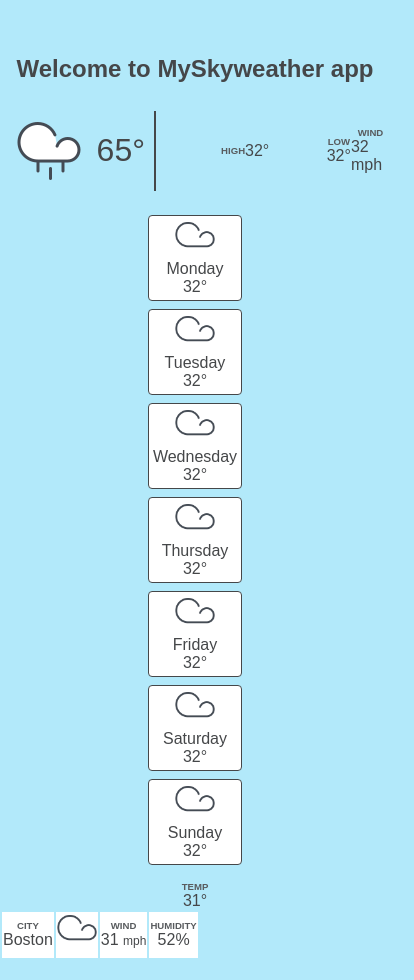
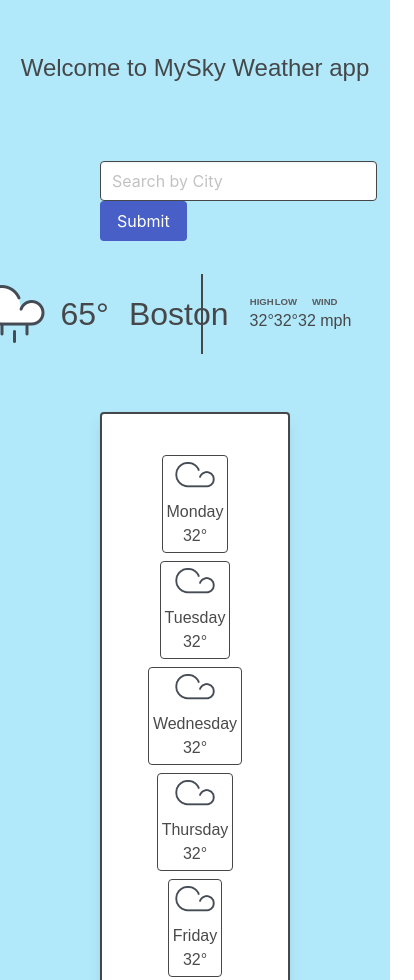
Before and after one commit to anna071387/GetMyWeather, a plain HTML site: page index.html in a window 390 px wide. Shown: the top 980 px of the page, 414 px wide, since content can reach past the window. Drawn offline with nearby package versions, Linux system fonts and the light colour scheme; no server answers.

Commit message:
updated css, js, and html to responsive design

```diff
--- a/assets/script.js
+++ b/assets/script.js
@@ -1,17 +1,7 @@
-
-
-// https://api.open-meteo.com/v1/forecast?latitude=52.52&longitude=13.41&hourly=temperature_2m,relativehumidity_2m,weathercode,windspeed_10m&daily=weathercode,temperature_2m_max,temperature_2m_min,windspeed_10m_max&temperature_unit=fahrenheit&windspeed_unit=mph&precipitation_unit=inch&timeformat=unixtime&timezone=America%2FChicago
-
-// export function getWeather(lat, lon, timezone) {
-
-// }
 
 
 
-var today = dayjs();
 
-$('#1a').text(today.format('MMM D, YYYY'));
-console.log(today);
 
 
 
@@ -21,23 +11,24 @@ console.log(today);
 //  Allows to draw data for a searched city, api key applied
 // function fetchWeather(query){
 
-    // draws response from data
-    function fetchWeather(requestUrl) {
+    // // draws response from data
+    // function fetchWeather(requestUrl) {
 
-    var requestUrl = `https://api.openweathermap.org/data/2.5/forcast?q=Boston&appid=784613bb935644a3c30729d18d748757&units=imperial`;
+    var requestUrl = "https://api.openweathermap.org/data/2.5/forecast?q=Boston&appid=784613bb935644a3c30729d18d748757&units=imperial";
 
     fetch(requestUrl)
         .then(function(response) {
         return response.json();
         })
         .then(function(data) {
-            console.log(data);
+            console.log(data.city.name);
+            // console.log(data.list[0].main.temp + "F");
         })
 
         .catch(function(err) {
             console.log(err);
         })
-    }
+    // }
 
 // call function
 
@@ -68,9 +59,8 @@ console.log(today);
 //  }
 
 
- fetchWeather();
+//  fetchWeather();
 //  renderWeather();
-
 
 
 
--- a/assets/style.css
+++ b/assets/style.css
@@ -10,29 +10,21 @@ body {
     font-family: sans-serif;
 }
 
-.blurred {
-    filter: blur (3px);
-    overflow: hidden;
+
+
+
+.header-top {
+ display: flex;
+ justify-content: center;
+ font-size: 1.5rem;
+ padding-top: 50px;
+ padding-bottom: 50px;
 }
 
-.header {
+.local {
     display: flex;
-    align-items: center;
+
 }
-
-.header-top {
-    display: flex;
-    width: 100%;
-    align-items: center;
-    justify-content: center;
-}
-.p-5 {
-    margin-top: 35px;
-    background-color: rgb(178, 233, 250);
-    width: 100vw;
-    color:  rgb(69, 71, 73);
-    text-align: center;
-  }
 
 .header-left {
     display: flex;
@@ -41,9 +33,51 @@ body {
     justify-content: center;
     margin: .5rem;
     padding: .5rem;
-    border-right: 2px solid rgb(69, 71, 73)
+    border-right: 2px solid rgb(69, 71, 73);
+}
+.header-right {
+    display: flex;
+    width: 50%;
+    align-items: center;
+    justify-content: center;
+    margin: .5rem;
+    padding: .5rem;
 }
 
+.find {
+    display: flex;
+    margin: 25px;
+
+}
+.buttons {
+    display: flex;
+    justify-content: center;
+}
+
+.field {
+    display: flex;
+    flex-wrap: wrap;
+    margin-left: 75px;
+
+}
+
+.input {
+    display: flex;
+    flex-wrap: wrap;
+    width: 71vw;
+    border: 1px solid rgb(69, 71, 73) ;
+
+}
+.card {
+    display: flex;
+    justify-content: center;
+    border: 2px solid rgb(69, 71, 73);
+    margin-left: 100px;
+    margin-right: 100px;
+    margin-top: 50px;
+    margin-bottom: 25px;
+    padding: 25px;
+}
 .weather-icon {
     width: 40px;
     height: 40px;
@@ -58,15 +92,10 @@ body {
     font-size: 2rem;
     margin-left: 1rem;
 }
-.header-right {
-    display: flex;
-    width: 50%;
-    align-items: center;
-    justify-content: center;
-    margin: .5rem;
-    padding: .5rem;
+.header-city-current{
+    font-size: 2rem;
+    padding-left: 20px;
 }
-
 
 
 .info-group {
@@ -75,7 +104,7 @@ body {
     align-items: center;
 }
 
-.label {
+.label2 {
     text-transform: uppercase;
     font-weight: bold;
     font-size: 0.6rem;
@@ -89,7 +118,8 @@ body {
 }
 
 .day-section {
-    display: grid;
+    display: flex;
+    flex-wrap: wrap;
     grid-template-columns: repeat (auto, 75px);
     gap: .5rem;
     justify-content: center;
@@ -112,15 +142,26 @@ body {
     margin-top: 0.5rem;
 }
 
-.city-sectioin {
-    width:100%;
+.quoted {
+    display: flex;
+    justify-content: center;
+    width: 100%;
+    align-items: center;
+    background: white;
+}
+
+.city-section {
+    /* width:100%; */
     text-align: center;
-    border-spacing: 0;
+
 }
+
+
 .city-row {
     background-color: white;
     border: 3px rgb(69, 71, 73);
     border-radius:0.25rem;
+
 }
 .city-row:nth-child(2n) {
     background-color: rgb(196, 193, 193);
@@ -128,6 +169,7 @@ body {
     border-radius:0.25rem;
 }
 
-.hour-row > td {
-    padding: 0.25rem 0.5rem
+.city-row > td {
+    padding: 0.5rem 1.5rem
+
 }
--- a/index.html
+++ b/index.html
@@ -8,54 +8,67 @@
     <link rel="stylesheet" href="https://use.fontawesome.com/releases/v5.8.1/css/all.css"
         integrity="sha384-50oBUHEmvpQ+1lW4y57PTFmhCaXp0ML5d60M1M7uH2+nqUivzIebhndOJK28anvf" crossorigin="anonymous" />
     <link href="https://fonts.googleapis.com/css2?family=Fira+Code&display=swap" rel="stylesheet">
+    <link rel="stylesheet" href="https://cdn.jsdelivr.net/npm/bulma@0.9.4/css/bulma.min.css">
     <link rel="stylesheet" href="./assets/style.css">
     <title>MySky</title>
 </head>
 
-<body class="blurred">
-    <section class="header-top p-5 mb-4">
-            <h1 class="display-3">Welcome to MySky</h1>
-            <h1 class="display-3">weather app</h1>
-            <section>
-              <p id= "1a" id="3a" class="answer" style='font-size:36px'></p>
-            </p>
-            <p id="currentDay" class="lead" ></p>
+<body>
+
+    <section class="header-top">Welcome to MySky Weather app
     </section>
 
+    <section class="find">
+        <div class="field">
+            <label class="label"></label>
+            <div class="control is-grouped ">
+                <input class="input" type="text" placeholder="Search by City">
+            </div>
+            <div class="buttons">
+                <button class="button is-link">Submit</button>
+            </div>
+        </div>
     </section>
-    <header class="header-top">
 
+    <!--
+    <header class="header-top"> -->
+
+    <section class="local">
         <div class="header-left">
             <img class="weather-icon.large" src="./assets/images/icons/rain.png" data-current-icon />
             <div class="header-temp-current">
                 <span data-current-temp> 65</span>&deg;
             </div>
+            <div class="header-city-current"> Boston</div>
         </div>
 
 
         <div class="header-right">
 
             <div class="info-group">
-                <div class="label"> high</div>
-                </div><span data-current-high> 32</span>&deg;</div>
+                <div class="label2"> high</div>
+                <div><span data-current-high> 32</span>&deg;
+                </div>
             </div>
 
             <div class="info-group">
-                <div class="label"> low</div>
+                <div class="label2"> low</div>
                 <div><span data-current-low> 32</span>&deg;</div>
             </div>
 
             <div class="info-group">
-                <div class="label"> wind</div>
+                <div class="label2"> wind</div>
                 <div><span data-current-wind> 32</span>
-                    <span calss="value-sub-info">mph</span></div>
+                    <span calss="value-sub-info">mph</span>
+                </div>
             </div>
 
         </div>
+    </section>
     <!--
         <div id="weather-results"></div> -->
-    </header>
-
+    <!-- </header-top> -->
+    <section class="card">
         <section class="day-section" data-day-section>
             <div class="day-card">
                 <img src="./assets/images/icons/clouds.png" class="weather-icon" />
@@ -94,8 +107,9 @@
             </div>
 
         </section>
+    </section>
 
-
+<section class="quoted">
     <table class="city-section">
         <tbody data-city-section>
             <tr class="city-row">
@@ -106,13 +120,14 @@
                     </div>
                 </td>
                 <td>
-            <img src="./assets/images/icons/clouds.png" class="weather-icon" >
+                    <img src="./assets/images/icons/clouds.png" class="weather-icon">
                 </td>
+                <td>
                     <div class="info-group">
                         <div class="label">Temp</div>
                         <div> 31&deg; </div>
                     </div>
-
+                </td>
                 <td>
                     <div class="info-group">
                         <div class="label">Wind</div>
@@ -129,6 +144,7 @@
             </tr>
         </tbody>
     </table>
+
 
 
 
@@ -150,7 +166,7 @@
                 </div>
             </td>
             <td>
-            <img data-icon class="weather-icon" >
+                <img data-icon class="weather-icon">
             </td>
             <div class="info-group">
                 <div class="label">Temp</div>
@@ -172,11 +188,9 @@
 
         </tr>
     </template>
+</section>
 
-    <!-- <section class="city">
-        <label for="search">City Search</label>
-        <input type="search" id="search">
-    </section> -->
+
 
 
 
```
Also changed, not shown: 1 other file. Lines whose indentation alone changed are shown as unchanged.
